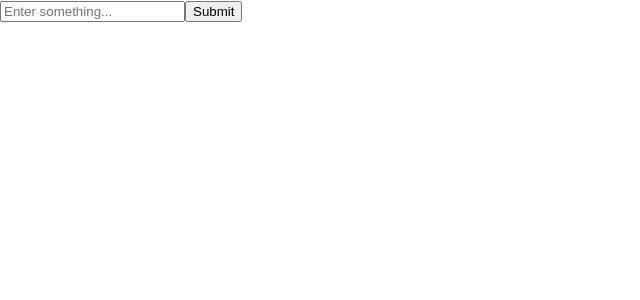
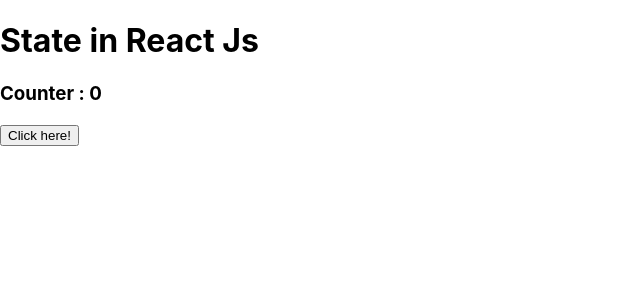
Before and after one commit to mayank-sharma-12/ReactJs-Practice, a React (Create React App) app: page / in a window 1280 px wide. Shown: the top 300 px of the page, without its empty margins (0-640 px from the left). Built offline with nearby package versions, Linux system fonts and the light colour scheme.

Commit message:
Successfully learned about State hook by using useState

```diff
--- a/src/App.js
+++ b/src/App.js
@@ -1,11 +1,11 @@
 import logo from "./logo.svg";
 import "./App.css";
-import Form from "./component/Form";
+import Counter from "./component/Counter";
 
 function App() {
   return (
     <div>
-      <Form />
+      <Counter />
     </div>
   );
 }
--- /dev/null
+++ b/src/component/Counter.js
@@ -0,0 +1,19 @@
+import { useState } from "react";
+
+function Counter() {
+    const [count, setCount] = useState(0);
+
+    let countStart = () => {
+        setCount(count + 1);
+    }
+
+    return (
+        <>
+        <h1>State in React Js</h1>
+        <h3>Counter : {count}</h3>
+        <button onClick={countStart}>Click here!</button>
+        </>
+     );
+}
+
+export default Counter;
```
